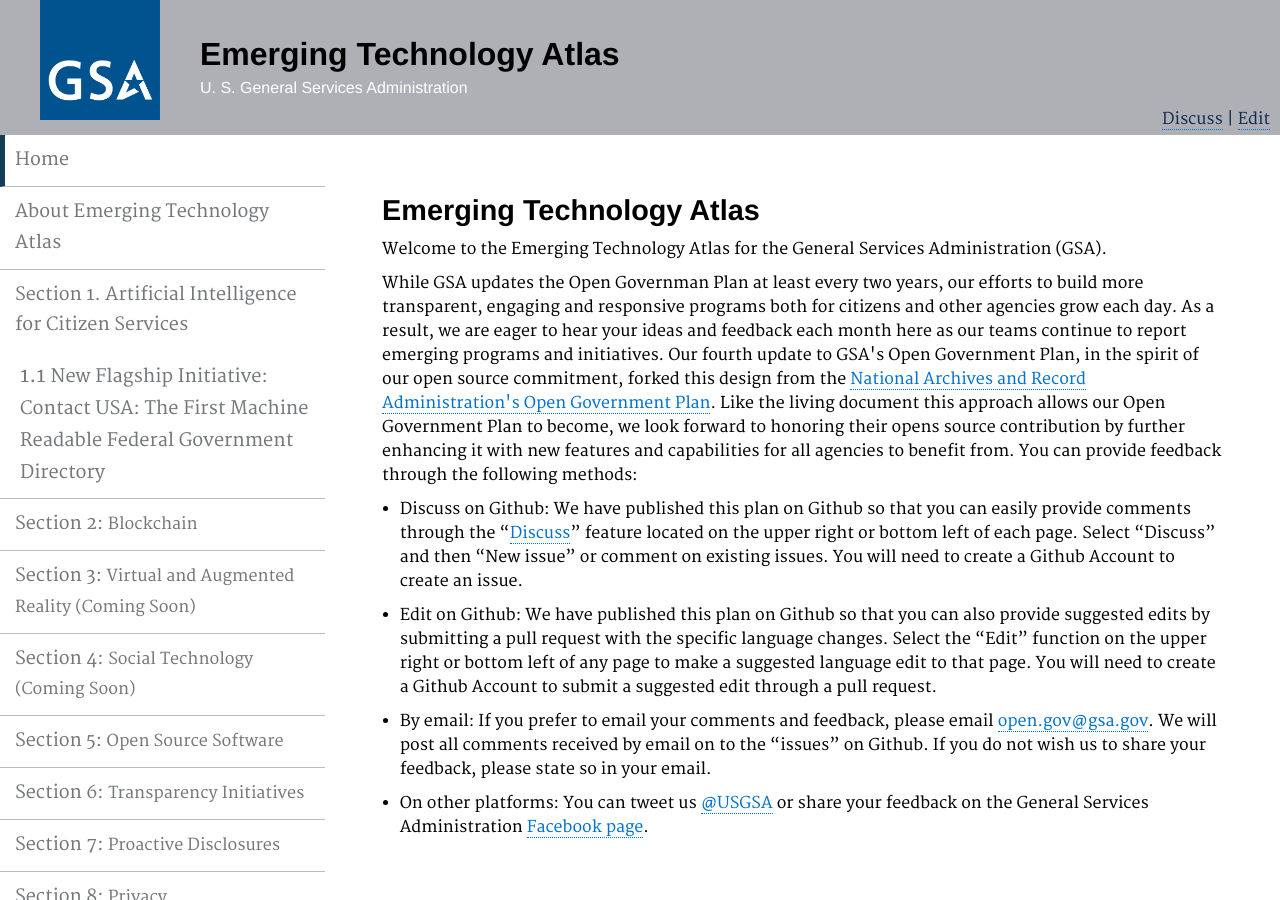
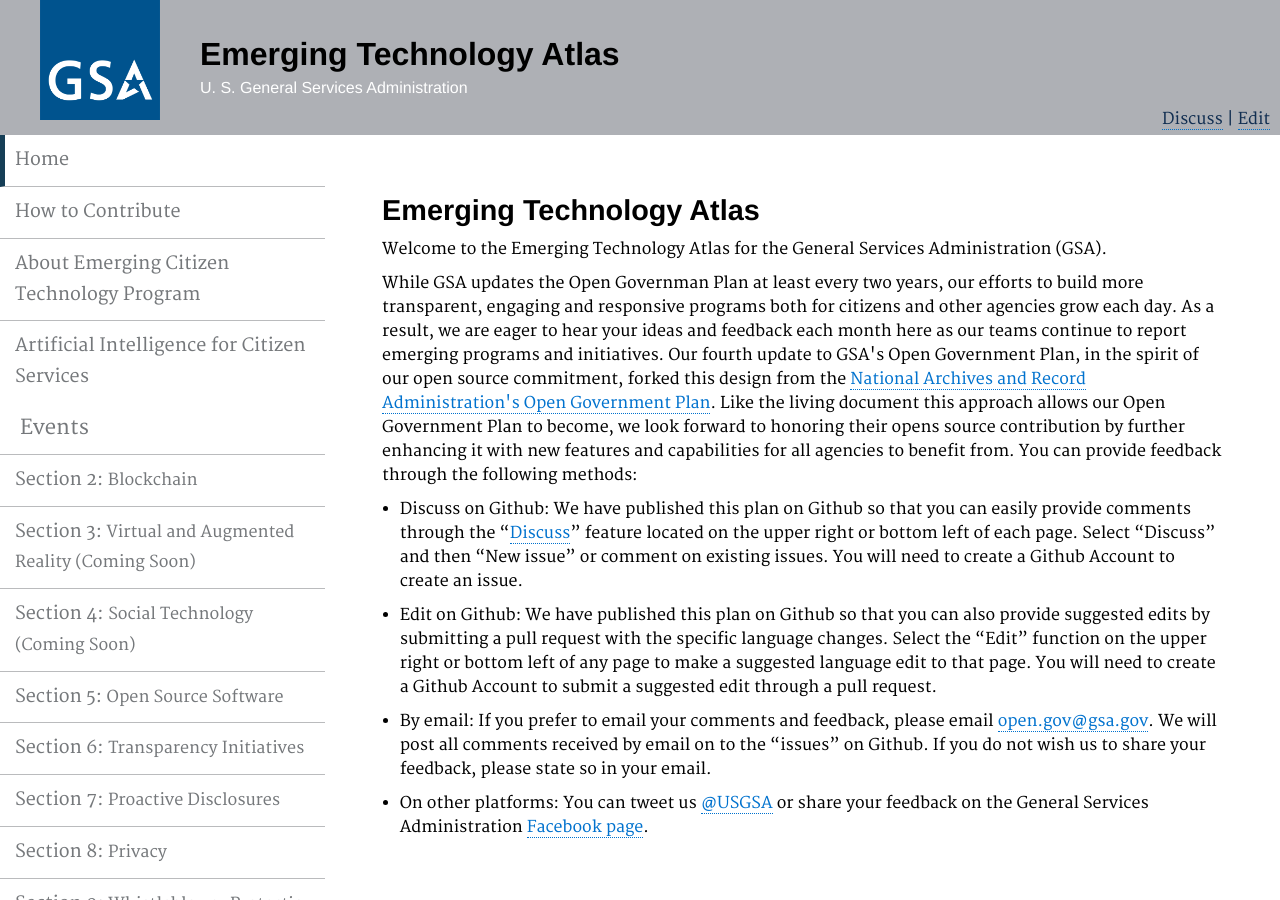
Before and after one commit to GSA/emerging-technology-atlas, a Jekyll site: the page built from pages/index.md, in a window 1280 px wide and 900 px high. Built offline with Jekyll 4.4.1, drawn with Linux system fonts in a browser that asks for light colours.

Commit message:
Update _config.yml

```diff
--- a/_config.yml
+++ b/_config.yml
@@ -37,13 +37,28 @@ branch: master
 navigation:
 - text: "Home"
   url: /
-- text: "About Emerging Technology Atlas"
+- text: "How to Contribute"
   url: /summary/
-- text: "Section 1. Artificial Intelligence for Citizen Services"
+- text: "About Emerging Citizen Technology Program"
+  url: /summary/
+
+- text: "Artificial Intelligence for Citizen Services"
   url: /artificial-intelligence/
 
   sub_navigation:
-  - text: "1.1 <span>New Flagship Initiative: Contact USA: The First Machine Readable Federal Government Directory</span>"
+  - text: "Federal Use Cases</span>"
+    url: /newflagship/
+
+  sub_navigation:
+  - text: "Programs</span>"
+    url: /newflagship/
+
+  sub_navigation:
+  - text: "Resources</span>"
+    url: /newflagship/
+
+  sub_navigation:
+  - text: "Events</span>"
     url: /newflagship/
 
 - text: "Section 2: <span>Blockchain</span>"
```
